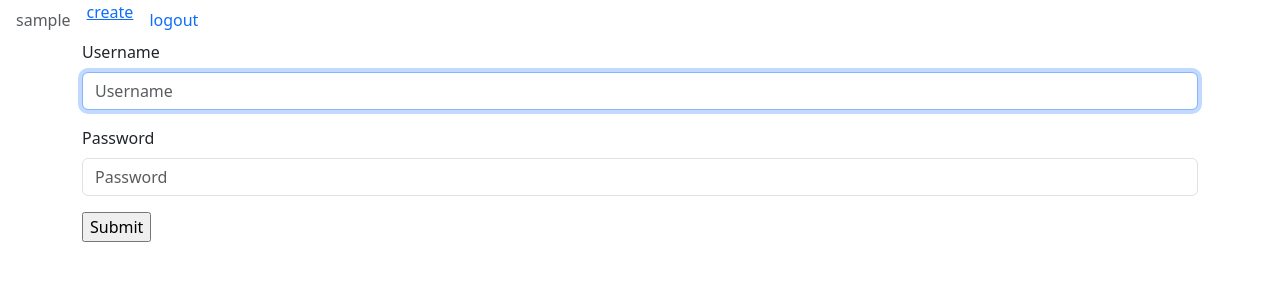
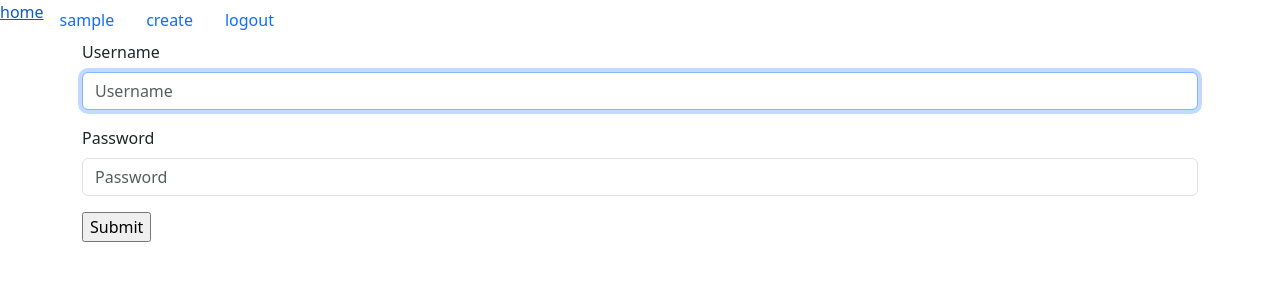
Before and after one commit to wnshite/auth, a Django app: page /accounts/login/ in a window 1280 px wide. Shown: the top 300 px of the page. Run offline with Django 5.2, Linux system fonts and the light colour scheme; the visitor is signed in with stand-in values (Sample User, id 1); some libraries are stand-ins or nearby versions.

Commit message:
user profile 기능 구현

```diff
--- a/accounts/urls.py
+++ b/accounts/urls.py
@@ -7,5 +7,6 @@ urlpatterns = [
     path('signup/', views.signup, name='signup'),
     path('login/', views.login, name='login'),
     path('logout/', views.logout, name='logout'),
+    path('<username>/', views.profile, name='profile'),
 
 ]
--- a/accounts/views.py
+++ b/accounts/views.py
@@ -2,6 +2,7 @@ from django.shortcuts import render, redirect
 from .forms import CustomUserCreationForm, CustomAuthenticationForm
 from django.contrib.auth import login as auth_login
 from django.contrib.auth import logout as auth_logout
+from .models import User
 
 # Create your views here.
 def signup(request):
@@ -44,3 +45,11 @@ def login(request):
 def logout(request):
     auth_logout(request)
     return redirect('accounts:login')
+
+def profile(request, username):
+    user_profile = User.objects.get(username=username)
+
+    context = {
+        'user_profile': user_profile,
+    }
+    return render(request, 'profile.html', context)
--- a/templates/base.html
+++ b/templates/base.html
@@ -8,9 +8,10 @@
 </head>
 <body>
     <div class="nav">
+        <a href="{% url 'articles:index' %}">home</a>
         {% if user.is_authenticated %}
-            <a href="" class="nav-link disabled">{{user}}</a>
-            <a href="{% url 'articles:create' %}">create</a>
+            <a href="{% url 'accounts:profile' user.username %}" class="nav-link">{{user}}</a>
+            <a href="{% url 'articles:create' %}" class="nav-link">create</a>
             <a href="{% url 'accounts:logout' %}" class="nav-link">logout</a>
 
         {% else %}
```
Also changed, not shown: accounts/templates/profile.html (added, +9 -0 lines).
